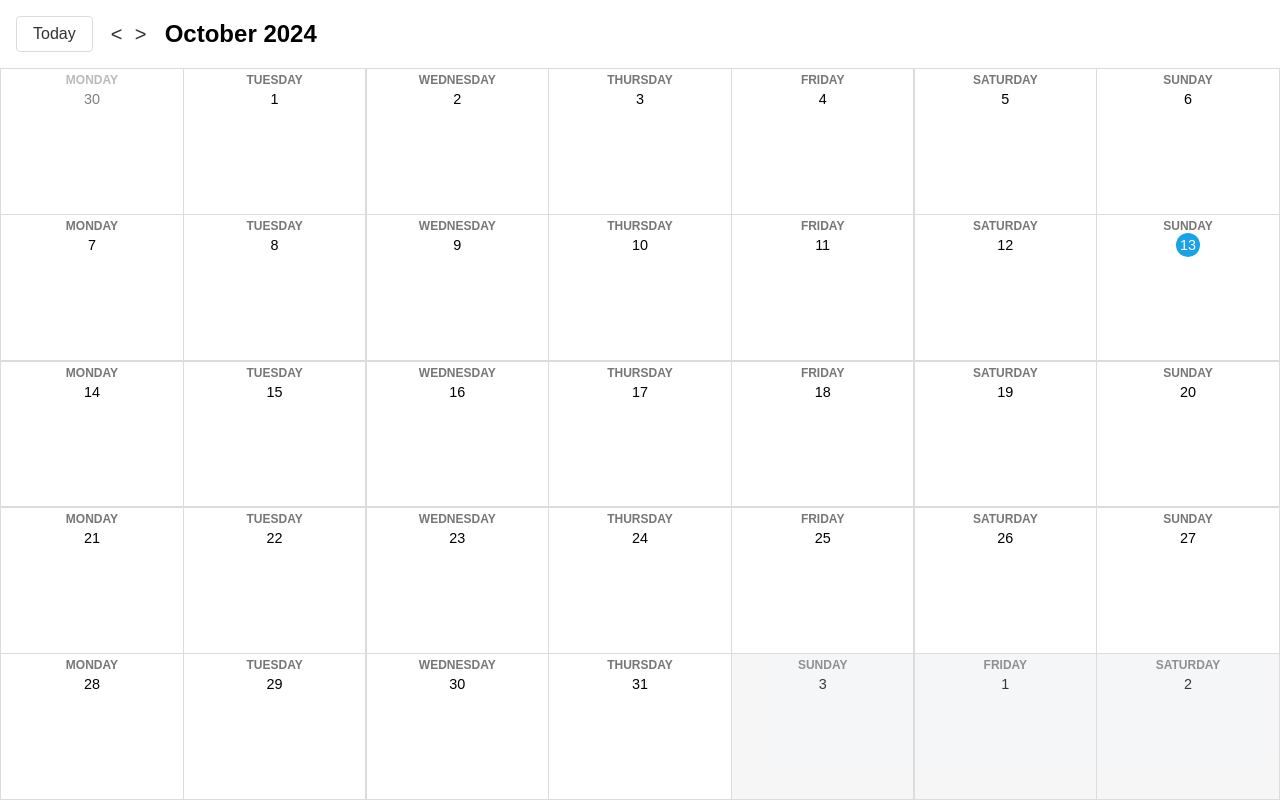
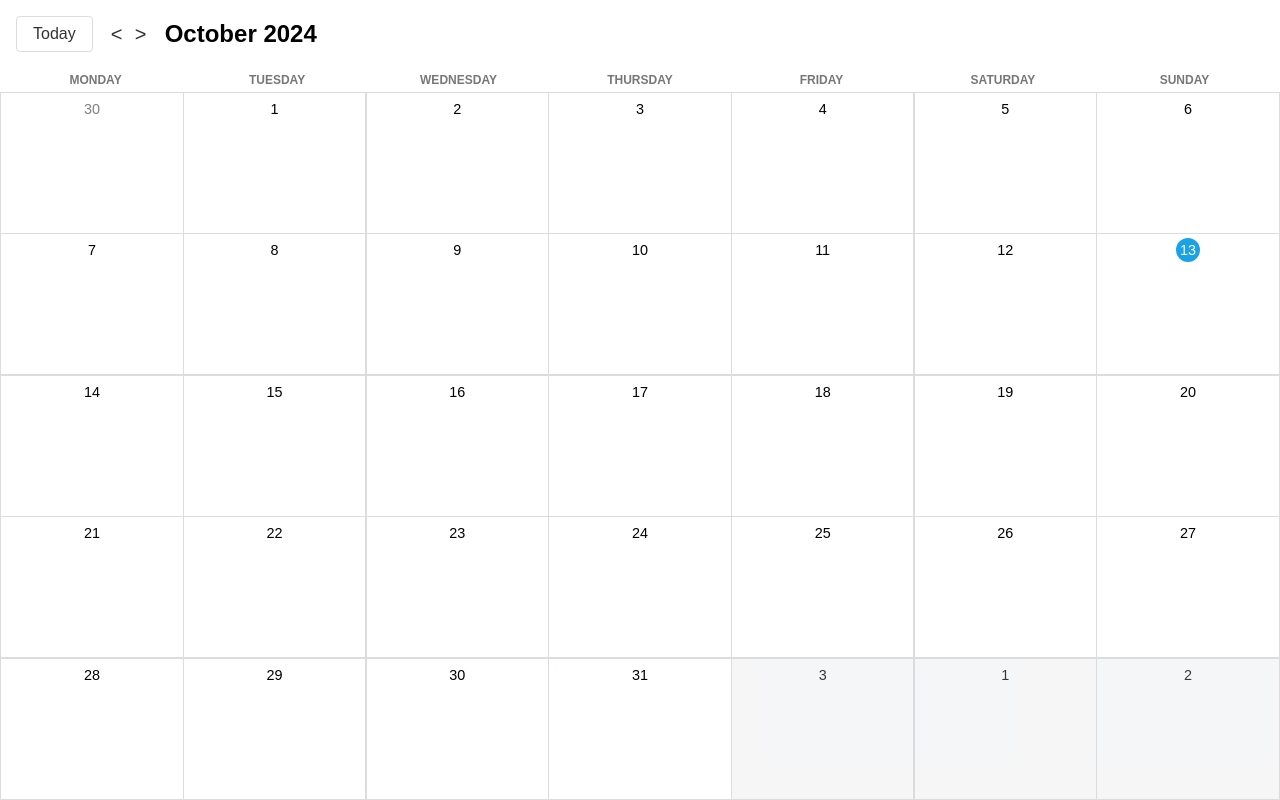
Before and after one commit to SimonADW/241013-WDS-google-calendar-clone, a React (Vite) app: page / in a window 1280 px wide. Built offline with nearby package versions, Linux system fonts and the light colour scheme.

Commit message:
Set day-of-week on top row

```diff
--- a/src/App.css
+++ b/src/App.css
@@ -141,6 +141,13 @@ body {
   background-color: var(--border-color);
   gap: var(--border-size);
   padding: var(--border-size);
+}
+
+.weekname-row {
+  display: grid;
+  grid-template-columns: repeat(7, 1fr);
+  justify-items: center;
+  padding: 0.3rem;
 }
 
 .day {
--- a/src/components/Calendar/Calendar.tsx
+++ b/src/components/Calendar/Calendar.tsx
@@ -103,6 +103,15 @@ const Calendar = () => {
 				<span className="month-title">{`${months[month]} ${year}`}</span>
 			</div>
 
+				<div className="weekname-row">
+					<div className="week-name">Monday</div>
+					<div className="week-name">Tuesday</div>
+					<div className="week-name">Wednesday</div>
+					<div className="week-name">Thursday</div>
+					<div className="week-name">Friday</div>
+					<div className="week-name">Saturday</div>
+					<div className="week-name">Sunday</div>
+				</div>
 			<div className="days">
 				{daysOfPrevMonth.map((date) => (
 					<DateOfMonth
--- a/src/components/Date/DateOfMonth.tsx
+++ b/src/components/Date/DateOfMonth.tsx
@@ -79,18 +79,6 @@ const DateOfMonth: React.FC<DateofMonthProps> = ({
 	}, [date, month, year]);
 	const isToday = getIfIsToday();
 
-	// GET THE DAY OF THE WEEK
-	const dayOfWeek = new Date(year, month, date).getDay();
-	const days = [
-		"Sunday",
-		"Monday",
-		"Tuesday",
-		"Wednesday",
-		"Thursday",
-		"Friday",
-		"Saturday",
-	];
-
 	// CALCULATE EVENTS TO FIT IN DATE SQUARE
 	function getNumOfEventsToFitDate(): number {
 		let currentHeight;
@@ -156,7 +144,6 @@ const DateOfMonth: React.FC<DateofMonthProps> = ({
 		<>
 			<div ref={dateRef} className={`day ${dayClass}`}>
 				<div className="day-header">
-					<div className="week-name">{days[dayOfWeek]}</div>
 					<div className={`day-number ${isToday ? "today" : ""}`}>
 						{date}
 					</div>
```
